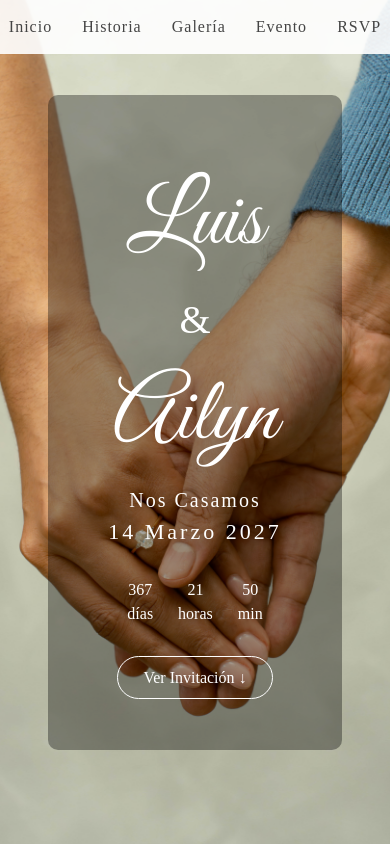
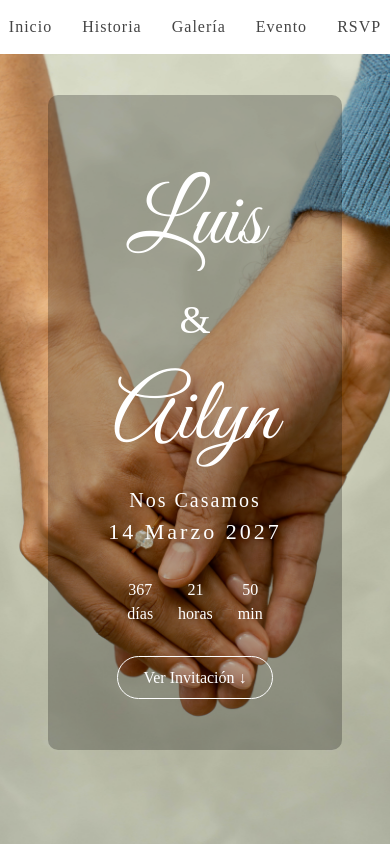
Before and after one commit to luisperdomom/wedding-website, a Next.js app: page / in a window 390 px wide. Shown: the top 844 px of the page. Built offline with nearby package versions, Linux system fonts and the light colour scheme; a web font is replaced by a local one.

Commit message:
improve mobile colors and contrast

```diff
--- a/app/page.tsx
+++ b/app/page.tsx
@@ -91,7 +91,11 @@ setPlaying(!playing)
 
 return(
 
-<div style={{fontFamily:"serif"}}>
+<div style={{
+fontFamily:"serif",
+background:"#faf8f5",
+color:"#333"
+}}>
 
 {/* NAVBAR */}
 
@@ -99,7 +103,7 @@ return(
 position:"fixed",
 top:0,
 width:"100%",
-background:"rgba(255,255,255,0.9)",
+background:"#ffffff",
 display:"flex",
 justifyContent:"center",
 gap:"30px",
@@ -130,7 +134,7 @@ color:"white"
 }}>
 
 <div style={{
-background:"rgba(0,0,0,0.35)",
+background:"rgba(0,0,0,0.25)",
 padding:"60px",
 borderRadius:"10px"
 }}>
```
